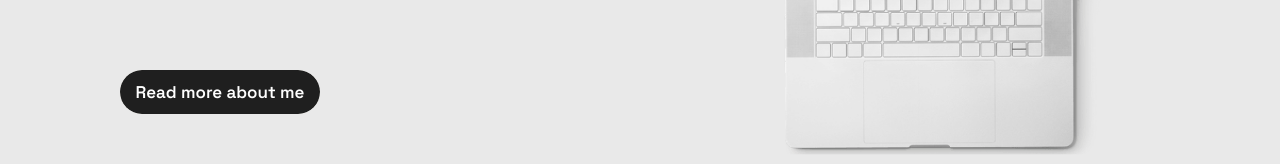
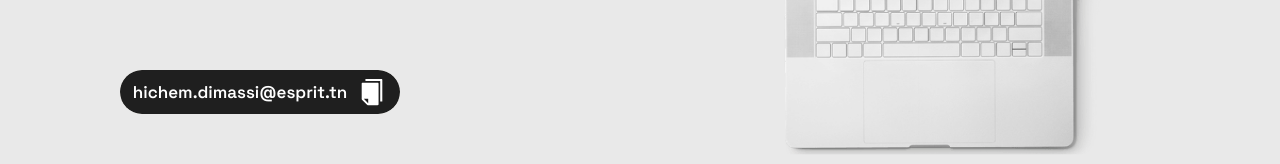
Before and after one commit to dhichem/Portfolio, a Next.js app: page / in a window 1280 px wide. Shown: the part 288-452 px from the top of the page. Built offline with nearby package versions, Linux system fonts and the light colour scheme.

Commit message:
email copy done

```diff
--- a/package.json
+++ b/package.json
@@ -11,8 +11,8 @@
     "next": "10.2.3",
     "react": "17.0.2",
     "react-dom": "17.0.2",
+    "react-icons": "^4.2.0",
     "styled-components": "^5.3.0",
-    "styled-normalize": "^8.0.7",
-    "react-icons": "^4.2.0"
+    "styled-normalize": "^8.0.7"
   }
 }
--- a/src/components/Header/Header.js
+++ b/src/components/Header/Header.js
@@ -18,17 +18,17 @@ const Header = () => (
 
     <Div2>
       <li>
-        <Link href="projects">
+        <Link href="#projects">
           <NavLink>Projects</NavLink>
         </Link>
       </li>
       <li>
-        <Link href="tech">
+        <Link href="#tech">
           <NavLink>Technologies</NavLink>
         </Link>
       </li>
       <li>
-        <Link href="about">
+        <Link href="#about">
           <NavLink>About</NavLink>
         </Link>
       </li>
--- a/src/components/Hero/Hero.js
+++ b/src/components/Hero/Hero.js
@@ -1,12 +1,15 @@
-import React from 'react';
+import React, { useState } from 'react';
 
 import { Section, SectionText, SectionTitle, SectionTitleSecondary } from '../../styles/GlobalComponents';
 import Button from '../../styles/GlobalComponents/Button';
 import { LeftSection, RightSection } from './HeroStyles';
 import { Img } from '../Projects/ProjectsStyles';
+import { AiFillCopy } from 'react-icons/ai';
 
 
-const Hero = (props) => (
+const Hero = (props) => {
+  const [email, setEmail] = useState("hichem.dimassi@esprit.tn");
+  return (
     <Section row nopadding>
       <LeftSection>
         <SectionTitle main center>
@@ -15,12 +18,13 @@ const Hero = (props) => (
         <SectionTitleSecondary>
           I'm a Web/mobile developper.
         </SectionTitleSecondary>
-      <Button onClick={() => window.location = "https://"}>Read more about me</Button>
+        <Button onClick={() => { setEmail("Email Copied!"); setTimeout(() => { setEmail("hichem.dimassi@esprit.tn"); }, 1500); navigator.clipboard.writeText('hichem.dimassi@esprit.tn') }}>{email}<AiFillCopy size="3rem" style={{ marginLeft: "10px" }} /></Button>
       </LeftSection>
       <RightSection>
         <Img src="/images/macFinal.png" />
       </RightSection>
     </Section>
-);
+  )
+};
 
 export default Hero;
--- a/src/styles/GlobalComponents/index.js
+++ b/src/styles/GlobalComponents/index.js
@@ -200,7 +200,7 @@ export const SecondaryBtn = styled.button`
 `
 
 export const ButtonBack = styled.div`
-  width: ${({ alt }) => alt ? '120px' : '200px'};
+  width: ${({ alt }) => alt ? '120px' : '280px'};
   height: ${({ alt }) => alt ? '32px' : '44px'};
   border-radius: 50px;
   font-size: ${({ alt }) => alt ? '17px' : '17px'};
@@ -219,7 +219,7 @@ export const ButtonBack = styled.div`
   margin-top: 70px;
 
   @media ${(props) => props.theme.breakpoints.md} {
-    width: ${({ alt }) => alt ? '150px' : '184px'};
+    width: ${({ alt }) => alt ? '150px' : '244px'};
     height: ${({ alt }) => alt ? '52px' : '48px'};
     font-size: ${({ alt }) => alt ? '20px' : '16px'};
     margin-bottom: ${({ alt }) => alt ? '0' : '64px'};
```
Lines whose indentation alone changed are shown as unchanged.
